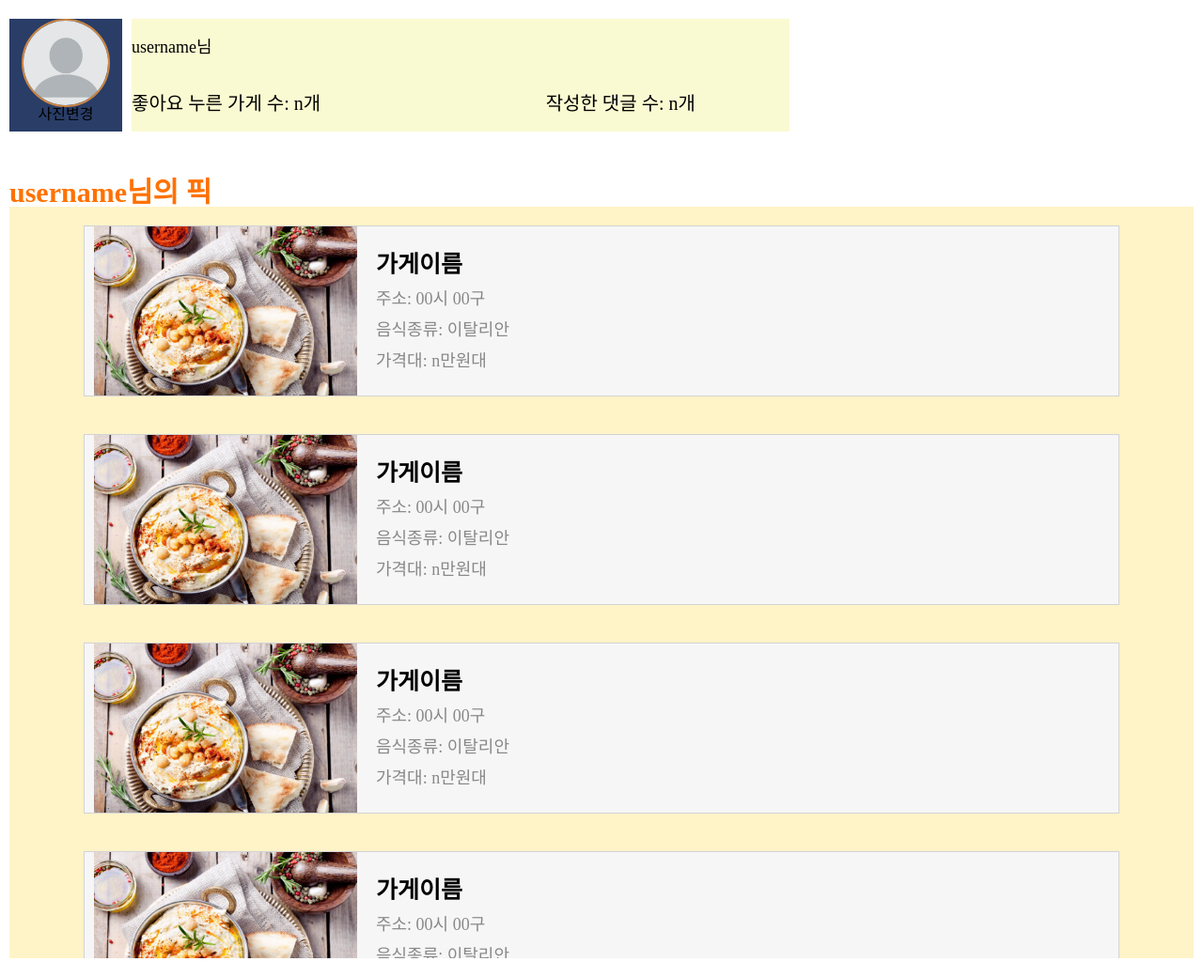
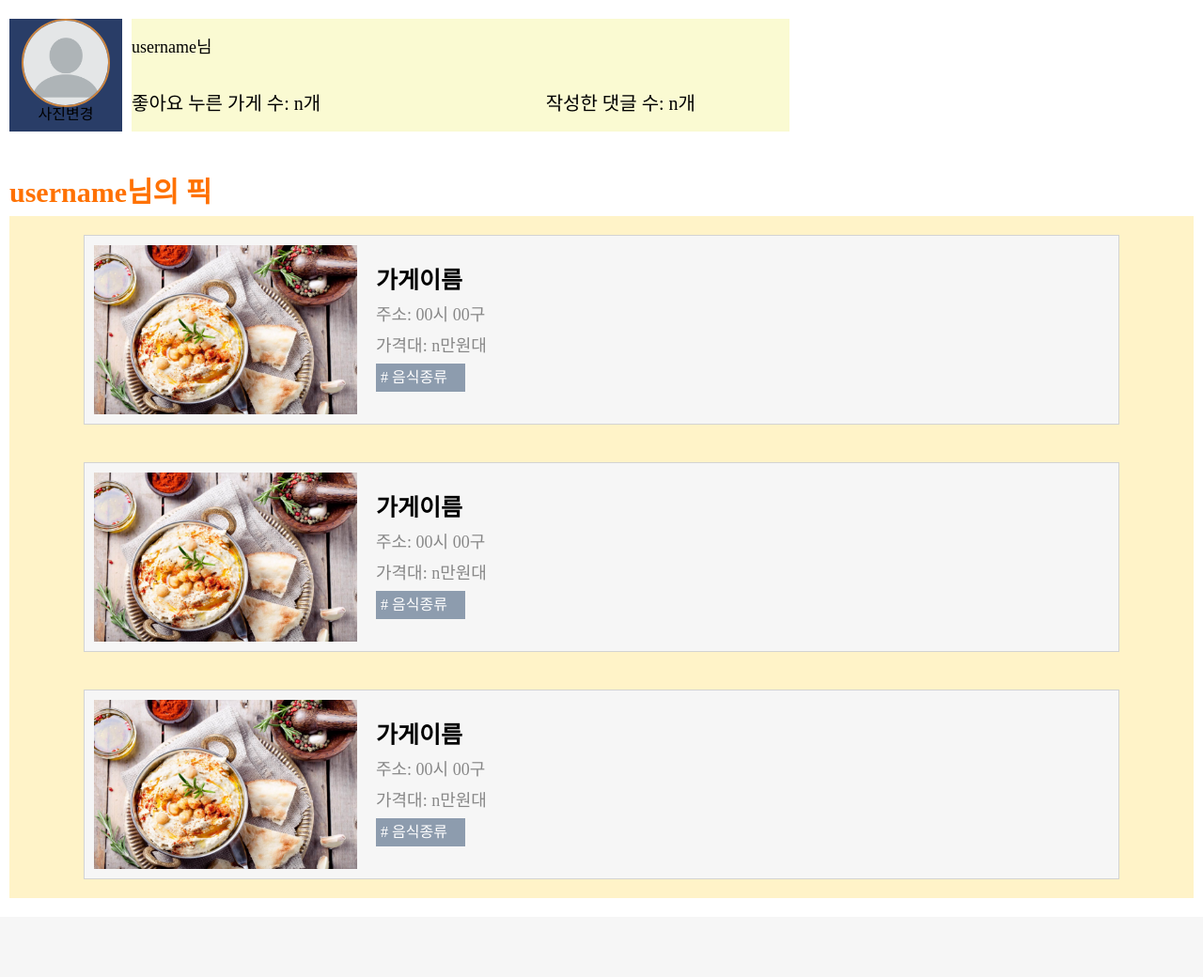
Before and after one commit to highsky21c/teamproject_09, a Django app: page /profile/ in a window 1280 px wide. Shown: the part 100-1140 px from the top of the page at 94% size. After the commit the page ends 1056 px from the top, so only its background shows below. Run offline with Django 4.2, Linux system fonts and the light colour scheme; some libraries are stand-ins or nearby versions; some web fonts are replaced.

Commit message:
개인프로필 화면 작업중

```diff
--- a/static/css/profile.css
+++ b/static/css/profile.css
@@ -10,7 +10,6 @@ body{
     justify-content: start;
     width:1260px;
     margin-bottom: 50px;
-
 }
 #profile{
     background-color: #293D67;
@@ -35,7 +34,6 @@ body{
     justify-content: space-around;
     font-size: 18px;
     margin-left: 10px;
-
 }
 .counts{
     width: 600px;
@@ -48,17 +46,17 @@ body{
 #user_pick{
     font-weight: 600;
     font-size: 30px;
-    color : #ff7100 ;
+    color : #ff7100;
+    margin-bottom: 10px;
 }
 #pick_contents_wrapper{
     width:1260px;
-    height:800px;
+    max-height: 1300px;
     overflow-y: scroll;
     background-color: #FFF3C8;
     display: flex;
     flex-direction: column;
     align-items: center;
-
 }
 #store_box{
     width:1100px;
@@ -93,3 +91,15 @@ body{
     color: #888888;
     margin-top: 15px;
 }
+#tags{
+    width:600px
+}
+#tag{
+    margin-top: 10px;
+    background-color: #8D9CAE;
+    width: 90px;
+    height: 30px;
+    color: white;
+    line-height: 30px;
+    padding-left: 5px;
+}
--- a/templates/profile.html
+++ b/templates/profile.html
@@ -30,8 +30,10 @@
                 <div id="store_desc_box">
                     <p id="store_name">가게이름</p>
                     <p id="store_address" class="left_desc">주소: 00시 00구</p>
-                    <p id="food_type" class="left_desc">음식종류: 이탈리안</p>
                     <p id="price" class="left_desc">가격대: n만원대</p>
+                    <div id="tags"><!--얘도조건문-->
+                        <p id="tag"># 음식종류</p>
+                    </div>
                 </div>
             </div>
             <div id="store_box">
@@ -41,8 +43,10 @@
                 <div id="store_desc_box">
                     <p id="store_name">가게이름</p>
                     <p id="store_address" class="left_desc">주소: 00시 00구</p>
-                    <p id="food_type" class="left_desc">음식종류: 이탈리안</p>
                     <p id="price" class="left_desc">가격대: n만원대</p>
+                    <div id="tags"><!--얘도조건문-->
+                        <p id="tag"># 음식종류</p>
+                    </div>
                 </div>
             </div>
             <div id="store_box">
@@ -52,19 +56,10 @@
                 <div id="store_desc_box">
                     <p id="store_name">가게이름</p>
                     <p id="store_address" class="left_desc">주소: 00시 00구</p>
-                    <p id="food_type" class="left_desc">음식종류: 이탈리안</p>
                     <p id="price" class="left_desc">가격대: n만원대</p>
-                </div>
-            </div>
-            <div id="store_box">
-                <div id="img_box">
-                    <img id="store_img" src="/static/img/d.jpg">
-                </div>
-                <div id="store_desc_box">
-                    <p id="store_name">가게이름</p>
-                    <p id="store_address" class="left_desc">주소: 00시 00구</p>
-                    <p id="food_type" class="left_desc">음식종류: 이탈리안</p>
-                    <p id="price" class="left_desc">가격대: n만원대</p>
+                    <div id="tags"><!--얘도조건문-->
+                        <p id="tag"># 음식종류</p>
+                    </div>
                 </div>
             </div>
         </div>
```
